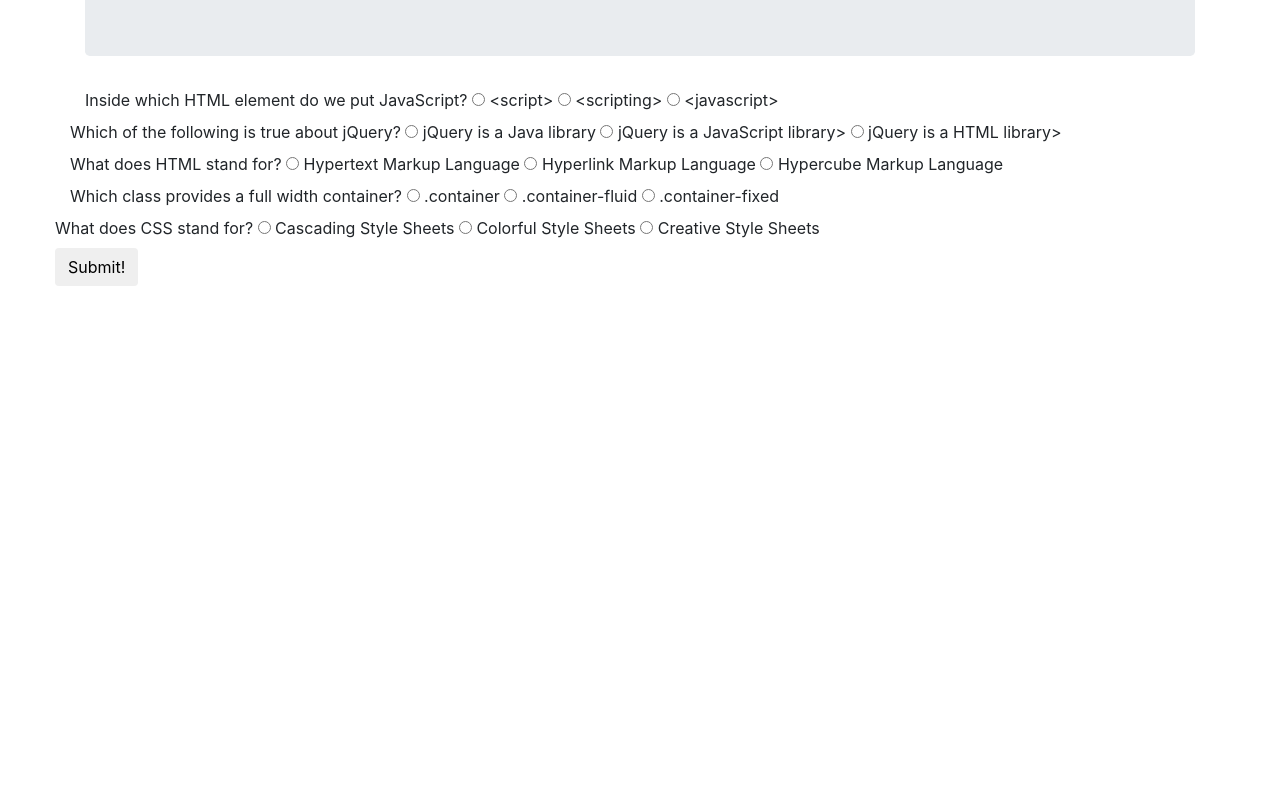
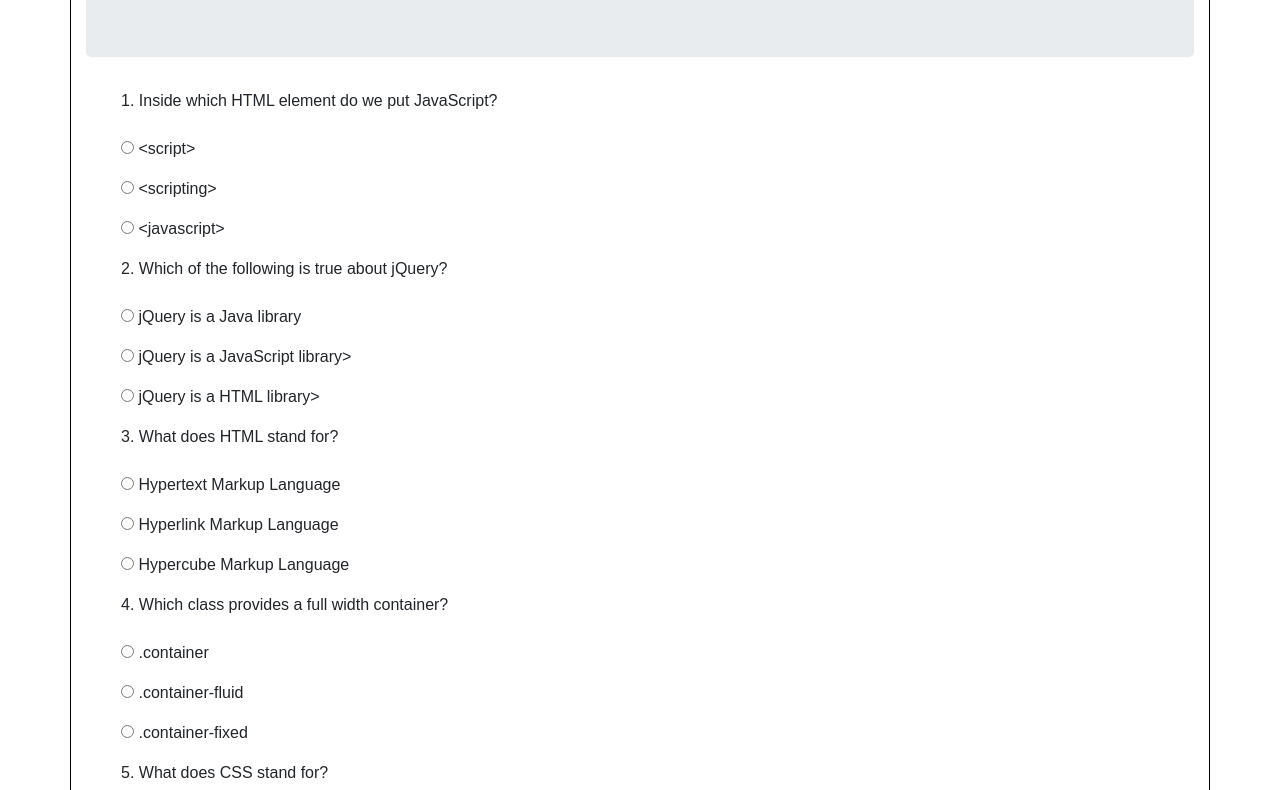
Before and after one commit to Kazammy/quiz, a plain HTML site: page index.html in a window 1280 px wide. Shown: the part 128-918 px from the top of the page. Before the commit the page ends 800 px from the top, so only its background shows below. Drawn offline with nearby package versions, Linux system fonts and the light colour scheme; a script that the page names is missing.

Commit message:
Added style changes to the questionnaire

```diff
--- a/css/styles.css
+++ b/css/styles.css
@@ -1,3 +1,14 @@
-#story {
-  display: none;
+html, body {
+  height: 100%;
+  font-family: Arial, Helvetica, sans-serif;
 }
+
+.rounded {
+  border-radius:.25rem!important
+}
+
+.centered {
+  display: table-cell;
+  vertical-align: middle;
+  padding-left: 50px;
+}
--- a/index.html
+++ b/index.html
@@ -13,96 +13,85 @@
 </head>
 
 <body>
-  <div class="container">
+  <div class="container rounded" style="border:1px solid black">
+
       <div class="row">
         <div class="col-md-12">
           <div class="jumbotron">
             <h1>Quiz Board</h1>
           </div>
-        <div id="quiz-form">
-          <form id="quiz">
-            <div>
-              <div class="row">
-                <div class="col-md-12">
-                  <div class="radio">
-                    <label> Inside which HTML element do we put JavaScript?
-                      <input type="radio" name="script" value="script">
-                      &#60;script&#62;</input>
-                      <input type="radio" name="scripting" value="scripting>">
-                      &#60;scripting&#62;</input>
-                      <input type="radio" name="javascript" value="javascript">
-                      &#60;javascript&#62;</input>
-                    </label>
         </div>
       </div>
+
+
+
+      <div id="quiz-form" class="centered">
+
+        <form id="quiz">
+
           <div class="row">
-                  <div class="col-md-12">
+
             <div class="radio">
-                      <label> Which of the following is true about jQuery?
-                        <input type="radio" name="java" value="java">
-                        jQuery is a Java library </input>
-                        <input type="radio" name="javascript" value="javascript">
-                        jQuery is a JavaScript library>
-                        </input>
-                        <input type="radio" name="html" value="html">
-                        jQuery is a HTML library> </input>
-                      </label>
+              <p><label> 1. Inside which HTML element do we put JavaScript?
+                <p><input type="radio" name="script" value="script"> &#60;script&#62;</input></p>
+                <p><input type="radio" name="scripting" value="scripting>"> &#60;scripting&#62;</input></p>
+                <p><input type="radio" name="javascript" value="javascript"> &#60;javascript&#62;</input></p>
+              </label></p>
             </div>
           </div>
-                </div>
+
           <div class="row">
-                  <div class="col-md-12">
+
             <div class="radio">
-                      <label> What does HTML stand for?
-                        <input type="radio" name="html" value="script">
-                        Hypertext Markup Language</input>
-                        <input type="radio" name="html2" value="html2">
-                        Hyperlink Markup Language</input>
-                        <input type="radio" name="html3" value="html3">
-                        Hypercube Markup Language</input>
-                      </label>
+              <p><label> 2. Which of the following is true about jQuery?</p>
+                <p><input type="radio" name="java" value="java"> jQuery is a Java library</input></p>
+                <p><input type="radio" name="javascript" value="javascript"> jQuery is a JavaScript library></input></p>
+                <p><input type="radio" name="html" value="html"> jQuery is a HTML library> </input></p>
+              </label></p>
             </div>
           </div>
-                </div>
+
           <div class="row">
-                  <div class="col-md-12">
+
             <div class="radio">
-                      <label> Which class provides a full width container?
-                        <input type="radio" name="container" value="container">
-                        .container</input>
-                        <input type="radio" name="fluid" value="fluid">
-                        .container-fluid</input>
-                        <input type="radio" name="fixed" value="fixed">
-                        .container-fixed</input>
-                      </label>
+              <p><label> 3. What does HTML stand for?
+                <p><input type="radio" name="html" value="script"> Hypertext Markup Language</input></p>
+                <p><input type="radio" name="html2" value="html2"> Hyperlink Markup Language</input></p>
+                <p><input type="radio" name="html3" value="html3"> Hypercube Markup Language</input></p>
+              </label></p>
             </div>
           </div>
+
           <div class="row">
-                    <div class="col-md-12">
+
             <div class="radio">
-                        <label> What does CSS stand for?
-                          <input type="radio" name="cascading" value="cascading">
-                          Cascading Style Sheets</input>
-                          <input type="radio" name="colorful" value="colorful">
-                          Colorful Style Sheets</input>
-                          <input type="radio" name="creative" value="creative">
-                          Creative Style Sheets</input>
-                        </label>
+              <p><label> 4. Which class provides a full width container?
+                <p><input type="radio" name="container" value="container"> .container</input></p>
+                <p><input type="radio" name="fluid" value="fluid"> .container-fluid</input></p>
+                <p><input type="radio" name="fixed" value="fixed"> .container-fixed</input></p>
+              </label></p>
             </div>
-                      <div>
+          </div>
+
+          <div class="row">
+
+            <div class="radio">
+              <p><label> 5. What does CSS stand for?
+                <p><input type="radio" name="cascading" value="cascading"> Cascading Style Sheets</input></p>
+                <p><input type="radio" name="colorful" value="colorful"> Colorful Style Sheets</input></p>
+                <p><input type="radio" name="creative" value="creative"> Creative Style Sheets</input></p>
+              </label></p>
+            </div>
+          </div>
+
+          <div class="row">
+
+            <p><button type="submit" class="btn">Submit!</button></p>
 
           </div>
 
-                      <div class="row">
-                        <div class="col-md-12">
-                          <button type="submit" class="btn">Submit!</button>
-                        </div>
-                      </div>
         </form>
       </div>
     </div>
-    </div>
-  </div>
   </body>
-
   </html>
```
Lines whose indentation alone changed are shown as unchanged.
